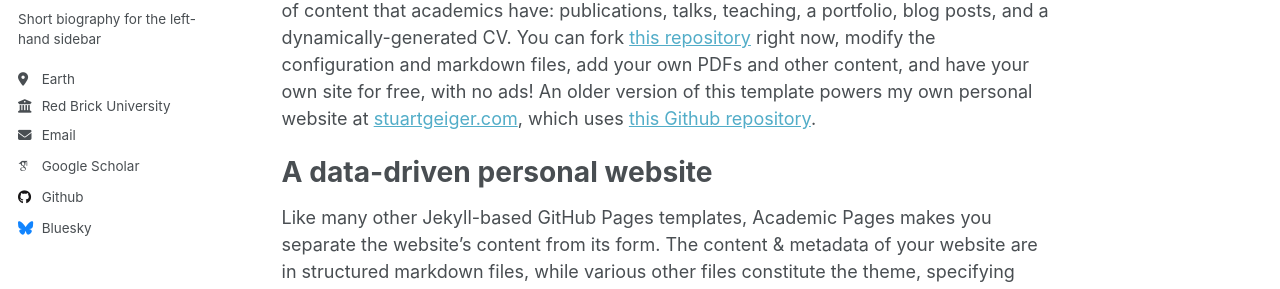
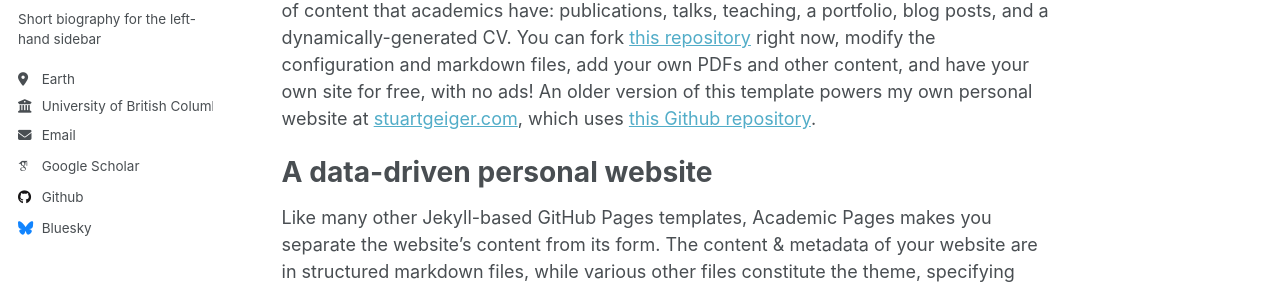
Before and after one commit to changbingY/changbingY.github.io, a Jekyll site: the page built from _pages/about.md, in a window 1280 px wide. Shown: the part 314-603 px from the top of the page. Built offline with Jekyll 4.4.1, drawn with Linux system fonts in a browser that asks for light colours; some web fonts are replaced.

Commit message:
Update _config.yml

```diff
--- a/_config.yml
+++ b/_config.yml
@@ -26,9 +26,9 @@ author:
   pronouns         : # example: "she/her"
   bio              : "Short biography for the left-hand sidebar"
   location         : "Earth"
-  employer         : "Red Brick University"
+  employer         : "University of British Columbia"
   uri              : # URL
-  email            : "none@example.org"
+  email            : "cyang33@student.ubc.ca"
 
   # Academic websites
   arxiv            : # URL - Update with the correct link to your profile
```
